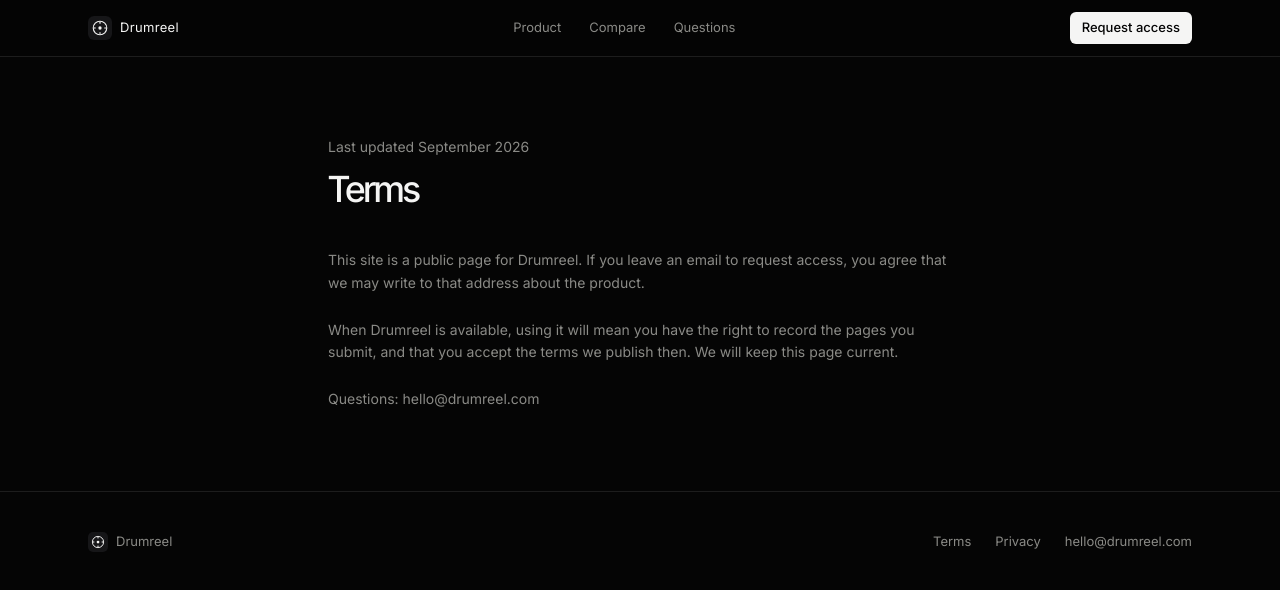
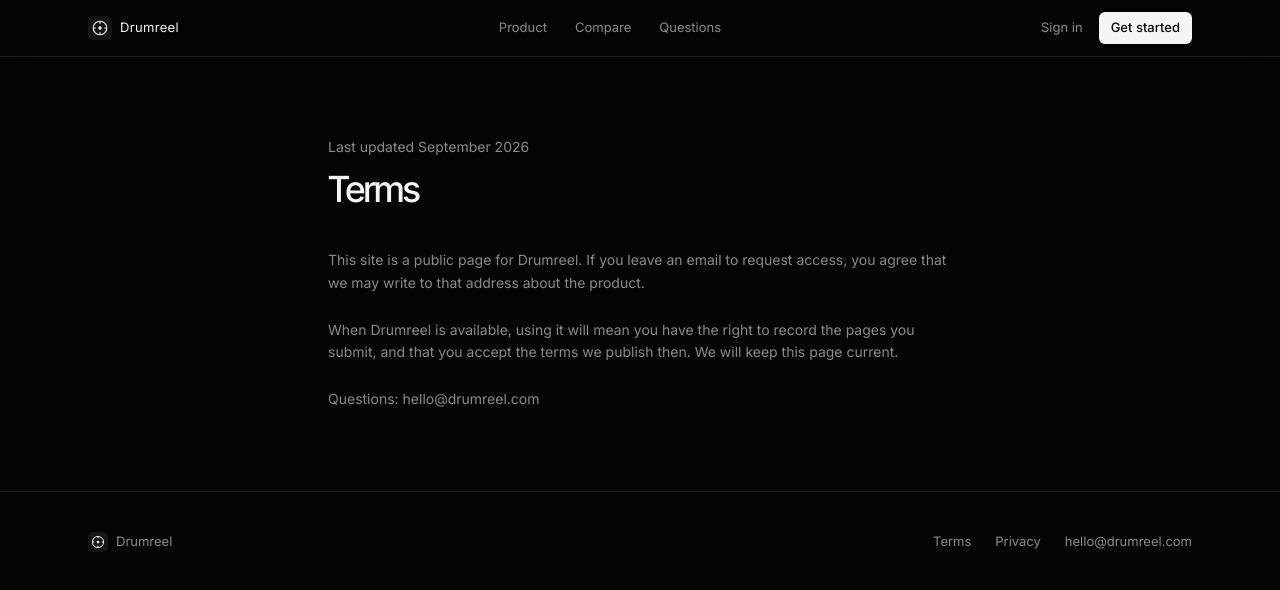
Before and after one commit to mubashirjamali101/drumreel.com, a Next.js app: page /terms in a window 1280 px wide. Shown: the top 590 px of the page. Built offline with nearby package versions, Linux system fonts and the light colour scheme; no server answers.

Commit message:
Show a Dashboard link on the marketing site when the visitor is signed in.

```diff
--- a/src/app/layout.tsx
+++ b/src/app/layout.tsx
@@ -60,7 +60,7 @@
     offers: {
       "@type": "Offer",
       availability: "https://schema.org/PreOrder",
-      description: "Request access. Drumreel is not for sale yet.",
+      description: "Create an account at app.drumreel.com.",
     },
   };
 
--- a/src/app/not-found.tsx
+++ b/src/app/not-found.tsx
@@ -1,5 +1,5 @@
 import Link from "next/link";
-import { Cta } from "@/components/cta";
+import { AuthActions } from "@/components/auth-actions";
 import { Footer } from "@/components/footer";
 import { Header } from "@/components/header";
 
@@ -14,7 +14,7 @@
           <Link href="/" className="rounded-full border border-line px-5 py-3 text-sm text-cream-dim hover:text-cream">
             Home
           </Link>
-          <Cta />
+          <AuthActions variant="primary" />
         </div>
       </main>
       <Footer />
--- a/src/app/page.tsx
+++ b/src/app/page.tsx
@@ -1,10 +1,9 @@
 import Image from "next/image";
-import { Cta } from "@/components/cta";
+import { AuthActions } from "@/components/auth-actions";
 import { Footer } from "@/components/footer";
 import { Header } from "@/components/header";
 import { FilmCard } from "@/components/film-card";
 import { PromptStage } from "@/components/prompt-stage";
-import { WaitlistForm } from "@/components/waitlist-form";
 import { hosts, site, voices } from "@/lib/site";
 
 const faqs = [
@@ -29,8 +28,8 @@
     a: "Yes. You can add a presenter in the corner and a spoken voice, or neither.",
   },
   {
-    q: "When will it be available?",
-    a: "Not yet. Leave your email and we will write when it is ready.",
+    q: "How do I start?",
+    a: "Create an account or sign in. The app opens on app.drumreel.com.",
   },
 ];
 
@@ -47,7 +46,7 @@
               <h1 className="display max-w-xl text-3xl leading-tight md:text-4xl">
                 You describe the walkthrough. Drumreel records the screen.
               </h1>
-              <Cta>Request access</Cta>
+              <AuthActions variant="primary" />
             </div>
           </div>
         </section>
@@ -185,10 +184,10 @@
           </div>
         </section>
 
-        <section className="mx-auto max-w-6xl px-6 py-20">
-          <h2 className="display text-3xl">Pricing will follow</h2>
+        <section id="pricing" className="mx-auto max-w-6xl px-6 py-20">
+          <h2 className="display text-3xl">Pricing</h2>
           <p className="mt-3 max-w-lg text-cream-dim">
-            Nothing is for sale yet. Leave your email if you want to hear when it is.
+            New accounts start without credits. Drumreel adds credits for invited testing.
           </p>
         </section>
 
@@ -208,10 +207,10 @@
 
         <section id="waitlist" className="border-t border-line">
           <div className="mx-auto max-w-6xl px-6 py-24">
-            <h2 className="display text-3xl md:text-4xl">Request access</h2>
-            <p className="mt-3 max-w-md text-cream-dim">We will email you when Drumreel is ready to use.</p>
-            <div className="mt-8">
-              <WaitlistForm />
+            <h2 className="display text-3xl md:text-4xl">Open the app</h2>
+            <p className="mt-3 max-w-md text-cream-dim">Create an account, or sign in if you already have one.</p>
+            <div className="mt-8 flex flex-wrap gap-3">
+              <AuthActions variant="pair" />
             </div>
             <p className="mt-4 text-xs text-cream-dim">{site.email}</p>
           </div>
--- /dev/null
+++ b/src/components/auth-actions.tsx
@@ -0,0 +1,48 @@
+import { site } from "@/lib/site";
+import { signedIn } from "@/lib/signed-in";
+
+const primary =
+  "inline-flex items-center justify-center rounded-md bg-cream px-4 py-2.5 text-sm font-medium text-ink transition hover:bg-white";
+const quiet =
+  "inline-flex items-center justify-center rounded-md border border-line px-4 py-2.5 text-sm text-cream-dim transition hover:border-cream-dim hover:text-cream";
+
+export async function AuthActions({ variant }: { variant: "bar" | "primary" | "pair" }) {
+  const on = await signedIn();
+  if (on) {
+    const className = variant === "bar" ? "rounded-md bg-cream px-3 py-1.5 text-[13px] font-medium text-ink hover:bg-white" : primary;
+    return (
+      <a href={`${site.app}/app`} className={className}>
+        Dashboard
+      </a>
+    );
+  }
+  if (variant === "bar") {
+    return (
+      <>
+        <a href={`${site.app}/login`} className="text-[13px] text-cream-dim hover:text-cream">
+          Sign in
+        </a>
+        <a href={`${site.app}/signup`} className="rounded-md bg-cream px-3 py-1.5 text-[13px] font-medium text-ink hover:bg-white">
+          Get started
+        </a>
+      </>
+    );
+  }
+  if (variant === "primary") {
+    return (
+      <a href={`${site.app}/signup`} className={primary}>
+        Get started
+      </a>
+    );
+  }
+  return (
+    <>
+      <a href={`${site.app}/signup`} className={primary}>
+        Get started
+      </a>
+      <a href={`${site.app}/login`} className={quiet}>
+        Sign in
+      </a>
+    </>
+  );
+}
--- a/src/components/cta.tsx
+++ b/src/components/cta.tsx
@@ -1,7 +1,8 @@
 import type { ReactNode } from "react";
+import { site } from "@/lib/site";
 
 export function Cta({
-  children = "Request access",
+  children = "Get started",
   className = "",
 }: {
   children?: ReactNode;
@@ -9,7 +10,7 @@
 }) {
   return (
     <a
-      href="#waitlist"
+      href={`${site.app}/signup`}
       className={`inline-flex items-center justify-center rounded-md bg-cream px-4 py-2.5 text-sm font-medium text-ink transition hover:bg-white ${className}`}
     >
       {children}
--- a/src/components/header.tsx
+++ b/src/components/header.tsx
@@ -1,4 +1,5 @@
 import Link from "next/link";
+import { AuthActions } from "./auth-actions";
 import { Mark } from "./mark";
 
 export function Header() {
@@ -20,12 +21,9 @@
             Questions
           </a>
         </nav>
-        <a
-          href="#waitlist"
-          className="rounded-md bg-cream px-3 py-1.5 text-[13px] font-medium text-ink hover:bg-white"
-        >
-          Request access
-        </a>
+        <div className="flex items-center gap-4">
+          <AuthActions variant="bar" />
+        </div>
       </div>
     </header>
   );
--- /dev/null
+++ b/src/lib/signed-in.ts
@@ -0,0 +1,6 @@
+import { cookies } from "next/headers";
+
+export async function signedIn(): Promise<boolean> {
+  const jar = await cookies();
+  return jar.get("drumreel_signed_in")?.value === "1";
+}
--- a/src/lib/site.ts
+++ b/src/lib/site.ts
@@ -2,6 +2,7 @@
   name: "Drumreel",
   // Primary host: Vercel 308-redirects the apex to www, so canonical/sitemap URLs use www.
   domain: "https://www.drumreel.com",
+  app: "https://app.drumreel.com",
   email: "hello@drumreel.com",
   support: "drumreel@mubashirjamali.com",
   tagline: "Screen recordings of your live product.",
--- /dev/null
+++ b/src/middleware.ts
@@ -0,0 +1,26 @@
+import { NextResponse } from "next/server";
+import type { NextRequest } from "next/server";
+
+const APP = "https://app.drumreel.com";
+
+export function middleware(req: NextRequest) {
+  if (!req.headers.get("accept")?.includes("text/html")) return NextResponse.next();
+  const hasHint = req.cookies.has("drumreel_signed_in") || req.cookies.has("drumreel_auth_checked");
+  const checking = req.nextUrl.searchParams.get("drcheck") === "1";
+  if (checking) {
+    if (!hasHint) return NextResponse.next();
+    const clean = req.nextUrl.clone();
+    clean.searchParams.delete("drcheck");
+    return NextResponse.redirect(clean);
+  }
+  if (hasHint) return NextResponse.next();
+  const next = req.nextUrl.clone();
+  next.searchParams.set("drcheck", "1");
+  const url = new URL("/api/auth/landing", APP);
+  url.searchParams.set("next", next.toString());
+  return NextResponse.redirect(url);
+}
+
+export const config = {
+  matcher: ["/((?!_next/static|_next/image|favicon.ico|.*\\..*).*)"],
+};
```
